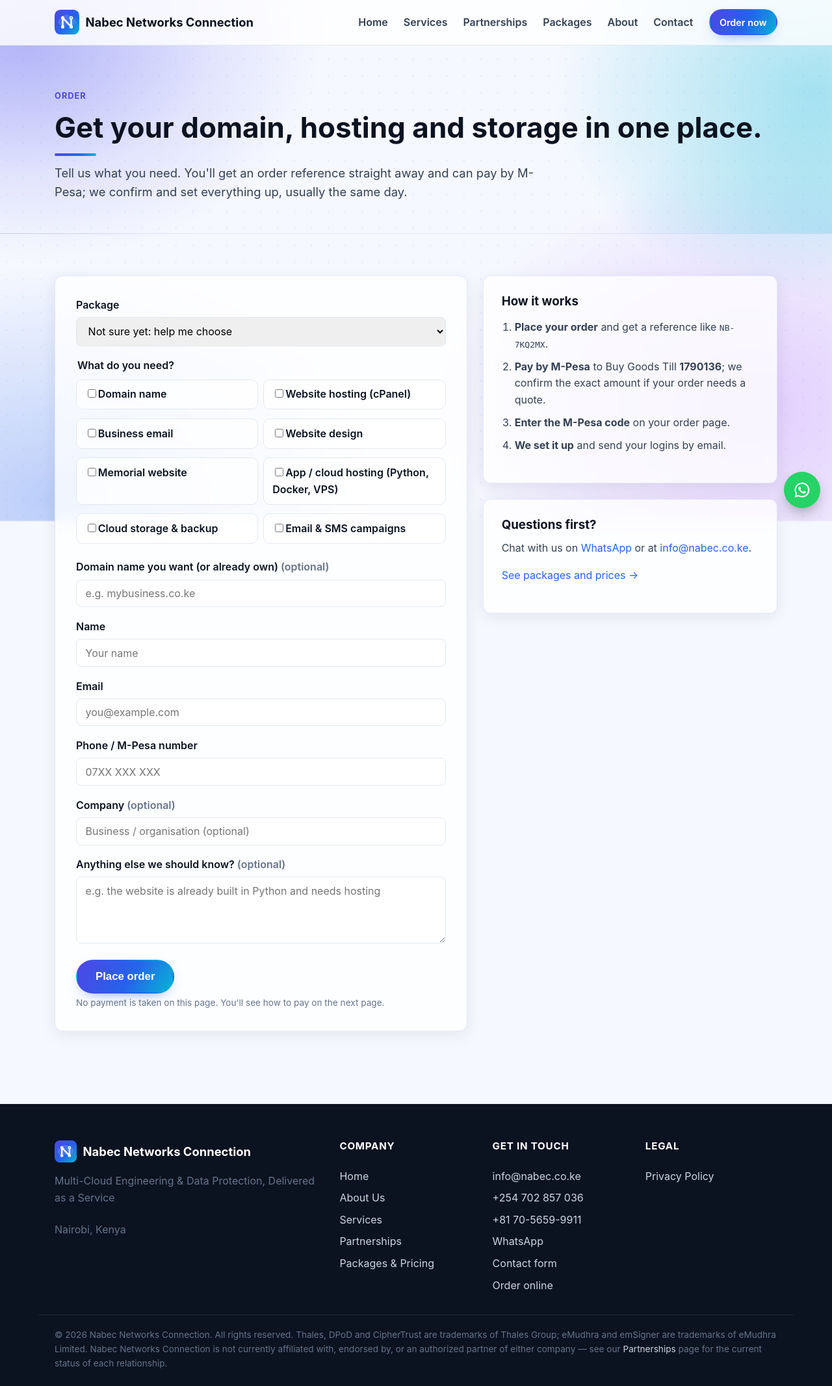
After one commit to cskimaru/KimTech, a Django app: page /order/ in a window 1280 px wide. The commit adds this page. Shown: the whole page at 65% size. Run offline with Django 5.2, Linux system fonts and the light colour scheme; data comes from the database, SQL or seed files in the repository; both versions use the stored data as it was after the commit.

Commit message:
Online ordering with M-Pesa: domains, hosting, email, storage, websites
- /order/: customers choose a package and services (domain, cPanel hosting,
  business email, website, memorial, app/cloud hosting, storage, campaigns),
  give the domain they want and their details. Honeypot and rate limiting as
  on the contact form; domains are cleaned and validated.
- Each order gets a reference (NB-XXXXXX) and a private page behind an
  unguessable link (noindex, no-store) showing how to pay to Buy Goods Till
  MPESA_TILL (default 1790136) and a box for the M-Pesa confirmation code.
- Orders and payment codes are emailed to CONTACT_NOTIFY_EMAIL and managed in
  the admin (status, amount quoted, internal notes, link to the order page).
- 'Order now' in the menu, hero and on every Get online package; new Web
  Hosting and Domain Name packages are seeded.

Co-Authored-By: Claude Opus 5.5 <noreply@anthropic.com>
Claude-Session: https://claude.ai/code/session_01Dgi14s31oAGajU4BYnmp2B

```diff
--- a/config/settings/base.py
+++ b/config/settings/base.py
@@ -138,5 +138,7 @@ COMPANY_EMAIL = env("CONTACT_NOTIFY_EMAIL", default="info@nabec.co.ke")
 COMPANY_PHONES = ["+254 702 857 036", "+81 70-5659-9911"]
 # WhatsApp number in international format without "+" (used for wa.me chat links).
 COMPANY_WHATSAPP = env("COMPANY_WHATSAPP", default="254702857036")
+# Lipa na M-Pesa Buy Goods Till number shown on order pages.
+MPESA_TILL = env("MPESA_TILL", default="1790136")
 
 LOGIN_URL = "admin:login"
--- a/config/urls.py
+++ b/config/urls.py
@@ -24,6 +24,8 @@ urlpatterns = [
     ),
     path("packages/", views.packages, name="packages"),
     path("contact/", views.contact, name="contact"),
+    path("order/", views.order, name="order"),
+    path("order/<str:token>/", views.order_detail, name="order_detail"),
     path("privacy-policy/", views.privacy_policy, name="privacy_policy"),
     path(
         "sitemap.xml",
--- a/core/context_processors.py
+++ b/core/context_processors.py
@@ -8,5 +8,6 @@ def company_info(request):
         "COMPANY_TAGLINE": settings.COMPANY_TAGLINE,
         "COMPANY_EMAIL": settings.COMPANY_EMAIL,
         "COMPANY_PHONES": settings.COMPANY_PHONES,
+        "MPESA_TILL": settings.MPESA_TILL,
         "COMPANY_WHATSAPP_URL": f"https://wa.me/{settings.COMPANY_WHATSAPP}" if settings.COMPANY_WHATSAPP else "",
     }
--- a/core/forms.py
+++ b/core/forms.py
@@ -1,6 +1,8 @@
+import re
+
 from django import forms
 
-from .models import ContactMessage
+from .models import ContactMessage, Order, Package
 
 
 class ContactForm(forms.ModelForm):
@@ -25,3 +27,71 @@ class ContactForm(forms.ModelForm):
         if value:
             raise forms.ValidationError("Spam detected.")
         return value
+
+
+DOMAIN_RE = re.compile(r"^(?=.{3,253}$)([a-z0-9](?:[a-z0-9-]{0,61}[a-z0-9])?\.)+[a-z]{2,24}$")
+
+
+class OrderForm(forms.ModelForm):
+    website = forms.CharField(required=False, widget=forms.HiddenInput())  # honeypot
+    services = forms.MultipleChoiceField(
+        choices=Order.SERVICE_CHOICES, widget=forms.CheckboxSelectMultiple, label="What do you need?"
+    )
+    package = forms.ModelChoiceField(
+        queryset=Package.objects.filter(is_published=True, category="online"),
+        required=False,
+        empty_label="Not sure yet: help me choose",
+        label="Package",
+    )
+
+    class Meta:
+        model = Order
+        fields = ["package", "services", "domain_name", "name", "email", "phone", "company", "notes"]
+        labels = {
+            "domain_name": "Domain name you want (or already own)",
+            "phone": "Phone / M-Pesa number",
+            "notes": "Anything else we should know?",
+        }
+        widgets = {
+            "domain_name": forms.TextInput(attrs={"placeholder": "e.g. mybusiness.co.ke"}),
+            "name": forms.TextInput(attrs={"placeholder": "Your name", "autocomplete": "name"}),
+            "email": forms.EmailInput(attrs={"placeholder": "you@example.com", "autocomplete": "email"}),
+            "phone": forms.TextInput(attrs={"placeholder": "07XX XXX XXX", "autocomplete": "tel"}),
+            "company": forms.TextInput(attrs={"placeholder": "Business / organisation (optional)"}),
+            "notes": forms.Textarea(attrs={"rows": 4, "placeholder": "e.g. the website is already built in Python and needs hosting"}),
+        }
+
+    def clean_website(self):
+        if self.cleaned_data.get("website"):
+            raise forms.ValidationError("Spam detected.")
+        return ""
+
+    def clean_services(self):
+        return ",".join(self.cleaned_data["services"])
+
+    def clean_domain_name(self):
+        value = self.cleaned_data.get("domain_name", "").strip().lower()
+        value = re.sub(r"^https?://", "", value).removeprefix("www.").rstrip("/")
+        if value and not DOMAIN_RE.match(value):
+            raise forms.ValidationError("Enter a domain like mybusiness.co.ke, without spaces.")
+        return value
+
+    def clean(self):
+        data = super().clean()
+        if "domain" in (data.get("services") or "").split(",") and not data.get("domain_name"):
+            self.add_error("domain_name", "Tell us the domain name you'd like.")
+        return data
+
+
+class PaymentCodeForm(forms.Form):
+    mpesa_code = forms.CharField(
+        max_length=12,
+        label="M-Pesa confirmation code",
+        widget=forms.TextInput(attrs={"placeholder": "e.g. SJK4A2B9XY", "autocomplete": "off"}),
+    )
+
+    def clean_mpesa_code(self):
+        code = self.cleaned_data["mpesa_code"].strip().upper()
+        if not re.fullmatch(r"[A-Z0-9]{10}", code):
+            raise forms.ValidationError("The code is the 10 letters and numbers at the start of the M-Pesa message.")
+        return code
--- a/core/sitemaps.py
+++ b/core/sitemaps.py
@@ -16,6 +16,7 @@ class StaticViewSitemap(Sitemap):
             "partnerships",
             "packages",
             "contact",
+            "order",
             "privacy_policy",
         ]
 
--- a/core/views.py
+++ b/core/views.py
@@ -5,10 +5,11 @@ from django.core.cache import cache
 from django.core.mail import send_mail
 from django.conf import settings
 from django.shortcuts import get_object_or_404, redirect, render
+from django.urls import reverse
 
-from .forms import ContactForm
+from .forms import ContactForm, OrderForm, PaymentCodeForm
 from .middleware import get_client_ip
-from .models import ContactMessage, Package, Partner, Service
+from .models import ContactMessage, Order, Package, Partner, Service
 
 logger = logging.getLogger(__name__)
 
@@ -115,6 +116,81 @@ def contact(request):
     return render(request, "core/contact.html", {"form": form})
 
 
+def _rate_limited(request, scope):
+    """Count one submission from this visitor; True when they've sent too many recently."""
+    key = f"{scope}-submissions:{get_client_ip(request)}"
+    attempts = cache.get(key, 0)
+    if attempts >= CONTACT_RATE_LIMIT_MAX_ATTEMPTS:
+        return True
+    cache.set(key, attempts + 1, timeout=CONTACT_RATE_LIMIT_WINDOW_SECONDS)
+    return False
+
+
+def _notify(subject, body):
+    notify_to = getattr(settings, "CONTACT_NOTIFY_EMAIL", "")
+    if not notify_to:
+        return
+    try:
+        send_mail(subject, body, settings.DEFAULT_FROM_EMAIL, [notify_to], fail_silently=True)
+    except Exception:
+        logger.exception("Failed to send order notification email")
+
+
+def order(request):
+    if request.method == "POST":
+        if _rate_limited(request, "order"):
+            messages.error(request, "You've sent too many orders recently. Please wait a few minutes and try again.")
+            return render(request, "core/order.html", {"form": OrderForm()})
+        form = OrderForm(request.POST)
+        if form.is_valid():
+            o = form.save()
+            _notify(
+                f"New order {o.reference}: {', '.join(o.service_labels())}",
+                f"Order {o.reference}\n"
+                f"Package: {o.package or '-'}\nServices: {', '.join(o.service_labels())}\n"
+                f"Domain: {o.domain_name or '-'}\n\n"
+                f"Name: {o.name}\nEmail: {o.email}\nPhone: {o.phone}\nCompany: {o.company}\n\n{o.notes}",
+            )
+            return redirect("order_detail", token=o.token)
+    else:
+        initial = {}
+        package_id = request.GET.get("package", "")
+        if package_id.isdigit():
+            pkg = Package.objects.filter(pk=int(package_id), is_published=True, category="online").first()
+            if pkg:
+                initial["package"] = pkg
+        service = request.GET.get("service", "")
+        if service in dict(Order.SERVICE_CHOICES):
+            initial["services"] = [service]
+        form = OrderForm(initial=initial)
+    return render(request, "core/order.html", {"form": form})
+
+
+def order_detail(request, token):
+    o = get_object_or_404(Order, token=token)
+    payment_form = PaymentCodeForm()
+    if request.method == "POST" and o.status in ("new", "payment_sent"):
+        if _rate_limited(request, "payment"):
+            messages.error(request, "Too many attempts. Please wait a few minutes and try again.")
+        else:
+            payment_form = PaymentCodeForm(request.POST)
+            if payment_form.is_valid():
+                o.mpesa_code = payment_form.cleaned_data["mpesa_code"]
+                o.status = "payment_sent"
+                o.save(update_fields=["mpesa_code", "status", "updated_at"])
+                _notify(
+                    f"Payment code for {o.reference}: {o.mpesa_code}",
+                    f"{o.name} ({o.phone}) says they paid for order {o.reference}.\n"
+                    f"M-Pesa code: {o.mpesa_code}\n\nCheck it on the Till, then mark the order Paid in the admin.",
+                )
+                messages.success(request, "Thank you! We'll confirm your payment and set everything up.")
+                return redirect(reverse("order_detail", kwargs={"token": o.token}))
+    response = render(request, "core/order_detail.html", {"order": o, "payment_form": payment_form})
+    response["X-Robots-Tag"] = "noindex, nofollow"  # private page: the link is the customer's key
+    response["Cache-Control"] = "private, no-store"
+    return response
+
+
 def privacy_policy(request):
     return render(request, "core/privacy.html")
 
--- a/static/css/style.css
+++ b/static/css/style.css
@@ -525,3 +525,21 @@ body::before {
 .primary-nav a.is-current { color: var(--color-primary); position: relative; }
 .primary-nav a.is-current::after { content: ""; position: absolute; left: 0; right: 0; bottom: -6px; height: 2px; border-radius: 2px; background: var(--gradient-brand); }
 @media (max-width: 720px) { .primary-nav a.is-current::after { right: auto; width: 2rem; } }
+
+/* ---- Ordering ---- */
+.order-layout { display: grid; grid-template-columns: 1.4fr 1fr; gap: 1.5rem; align-items: start; }
+.order-aside { display: grid; gap: 1.5rem; }
+.order-form fieldset { border: 0; padding: 0; margin: 0 0 1.1rem; }
+.order-form legend { font-weight: 600; margin-bottom: 0.5rem; }
+.choice-grid { display: grid; grid-template-columns: repeat(2, minmax(0, 1fr)); gap: 0.5rem; }
+.choice { display: flex; gap: 0.6rem; align-items: center; padding: 0.6rem 0.8rem; border: 1px solid var(--color-border); border-radius: 10px; background: rgba(255, 255, 255, 0.7); cursor: pointer; font-weight: 500; }
+.choice:has(input:checked) { border-color: var(--color-primary); background: rgba(37, 99, 235, 0.07); }
+.choice input { width: auto; accent-color: var(--color-primary); }
+.order-aside .steps li { margin-bottom: 0.6rem; }
+.till { display: inline-block; font-size: 1.5rem; font-weight: 800; letter-spacing: 0.12em; color: #fff; background: #16a34a; padding: 0.1rem 0.6rem; border-radius: 8px; }
+.pay-card { border-color: rgba(22, 163, 74, 0.4); }
+.status { display: inline-block; padding: 0.25rem 0.75rem; border-radius: 999px; font-weight: 700; font-size: 0.85rem; background: #e2e8f0; color: #334155; }
+.status-payment_sent { background: #fef3c7; color: #92400e; }
+.status-paid, .status-active { background: #dcfce7; color: #166534; }
+.status-cancelled { background: #fee2e2; color: #991b1b; }
+@media (max-width: 900px) { .order-layout { grid-template-columns: 1fr; } .choice-grid { grid-template-columns: 1fr; } }
--- a/templates/base.html
+++ b/templates/base.html
@@ -34,7 +34,8 @@
         <a href="{% url 'packages' %}"{% if page == 'packages' %} class="is-current" aria-current="page"{% endif %}>Packages</a>
         <a href="{% url 'about' %}"{% if page == 'about' %} class="is-current" aria-current="page"{% endif %}>About</a>
         {% endwith %}
-        <a href="{% url 'contact' %}" class="btn btn-primary btn-sm">Get in touch</a>
+        <a href="{% url 'contact' %}"{% if request.resolver_match.url_name == 'contact' %} class="is-current" aria-current="page"{% endif %}>Contact</a>
+        <a href="{% url 'order' %}" class="btn btn-primary btn-sm">Order now</a>
       </nav>
     </div>
   </header>
@@ -76,6 +77,7 @@
         {% endfor %}
         {% if COMPANY_WHATSAPP_URL %}<a href="{{ COMPANY_WHATSAPP_URL }}" target="_blank" rel="noopener">WhatsApp</a>{% endif %}
         <a href="{% url 'contact' %}">Contact form</a>
+        <a href="{% url 'order' %}">Order online</a>
       </div>
       <div>
         <h3>Legal</h3>
--- a/templates/core/home.html
+++ b/templates/core/home.html
@@ -11,7 +11,8 @@
       East Africa design, secure and run workloads across AWS, Azure and GCP.
     </p>
     <div class="cta-row">
-      <a class="btn btn-primary btn-lg" href="{% url 'contact' %}">Book a free consultation</a>
+      <a class="btn btn-primary btn-lg" href="{% url 'order' %}">Order domain &amp; hosting</a>
+      <a class="btn btn-outline btn-lg" href="{% url 'contact' %}">Book a free consultation</a>
       {% if COMPANY_WHATSAPP_URL %}<a class="btn btn-outline btn-lg" href="{{ COMPANY_WHATSAPP_URL }}" target="_blank" rel="noopener">Chat on WhatsApp</a>{% endif %}
     </div>
     <ul class="hero-points">
@@ -37,7 +38,7 @@
       </div>
       {% endfor %}
     </div>
-    <p class="text-center"><a class="btn btn-outline" href="{% url 'packages' %}">See starter packages</a></p>
+    <p class="text-center"><a class="btn btn-outline" href="{% url 'packages' %}">See starter packages</a> <a class="btn btn-primary" href="{% url 'order' %}">Order now</a></p>
   </div>
 </section>
 
--- /dev/null
+++ b/templates/core/order.html
@@ -0,0 +1,67 @@
+{% extends "base.html" %}
+{% block title %}Order — {{ COMPANY_NAME }}{% endblock %}
+{% block meta_description %}Order a domain, hosting, business email, cloud storage or a website from {{ COMPANY_NAME }}. Pay easily by M-Pesa.{% endblock %}
+
+{% block content %}
+<section class="section page-header">
+  <div class="container">
+    <span class="eyebrow">Order</span>
+    <h1>Get your domain, hosting and storage in one place.</h1>
+    <p class="lead">Tell us what you need. You'll get an order reference straight away and can pay by M-Pesa; we confirm and set everything up, usually the same day.</p>
+  </div>
+</section>
+
+<section class="section">
+  <div class="container order-layout">
+    <form method="post" class="card card-lg order-form" novalidate>
+      {% csrf_token %}
+      <div class="form-honeypot">{{ form.website }}</div>
+
+      <div class="form-group">
+        <label for="{{ form.package.id_for_label }}">{{ form.package.label }}</label>
+        {{ form.package }}
+        {% for error in form.package.errors %}<p class="field-error">{{ error }}</p>{% endfor %}
+      </div>
+
+      <fieldset class="form-group">
+        <legend>{{ form.services.label }}</legend>
+        <div class="choice-grid">
+          {% for choice in form.services %}
+          <label class="choice">{{ choice.tag }}<span>{{ choice.choice_label }}</span></label>
+          {% endfor %}
+        </div>
+        {% for error in form.services.errors %}<p class="field-error">{{ error }}</p>{% endfor %}
+      </fieldset>
+
+      {% for field in form.visible_fields %}{% if field.name != "package" and field.name != "services" %}
+      <div class="form-group">
+        <label for="{{ field.id_for_label }}">{{ field.label }}{% if not field.field.required %} <span class="muted">(optional)</span>{% endif %}</label>
+        {{ field }}
+        {% for error in field.errors %}<p class="field-error">{{ error }}</p>{% endfor %}
+      </div>
+      {% endif %}{% endfor %}
+
+      {% if form.non_field_errors %}<p class="field-error">{{ form.non_field_errors }}</p>{% endif %}
+      <button type="submit" class="btn btn-primary btn-lg">Place order</button>
+      <p class="field-help">No payment is taken on this page. You'll see how to pay on the next page.</p>
+    </form>
+
+    <aside class="order-aside">
+      <div class="card">
+        <h3>How it works</h3>
+        <ol class="steps">
+          <li><strong>Place your order</strong> and get a reference like <code>NB-7KQ2MX</code>.</li>
+          <li><strong>Pay by M-Pesa</strong> to Buy Goods Till <strong>{{ MPESA_TILL }}</strong>; we confirm the exact amount if your order needs a quote.</li>
+          <li><strong>Enter the M-Pesa code</strong> on your order page.</li>
+          <li><strong>We set it up</strong> and send your logins by email.</li>
+        </ol>
+      </div>
+      <div class="card">
+        <h3>Questions first?</h3>
+        <p>Chat with us{% if COMPANY_WHATSAPP_URL %} on <a href="{{ COMPANY_WHATSAPP_URL }}" target="_blank" rel="noopener">WhatsApp</a> or{% endif %} at <a href="mailto:{{ COMPANY_EMAIL }}">{{ COMPANY_EMAIL }}</a>.</p>
+        <p class="muted"><a href="{% url 'packages' %}">See packages and prices &rarr;</a></p>
+      </div>
+    </aside>
+  </div>
+</section>
+{% endblock %}
--- a/templates/core/packages.html
+++ b/templates/core/packages.html
@@ -26,11 +26,11 @@
           <li>{{ feature }}</li>
           {% endfor %}
         </ul>
-        <a class="btn {% if package.is_featured %}btn-primary{% else %}btn-outline{% endif %}" href="{% url 'contact' %}">Enquire</a>
+        <a class="btn {% if package.is_featured %}btn-primary{% else %}btn-outline{% endif %}" href="{% url 'order' %}?package={{ package.pk }}">Order now</a>
       </div>
       {% endfor %}
     </div>
-    <p class="muted text-center">Starting prices; we confirm a final quote after a short chat. Pay by M-Pesa or bank transfer.</p>
+    <p class="muted text-center">Starting prices; we confirm the final amount before you pay. Pay by M-Pesa, Buy Goods Till <strong>{{ MPESA_TILL }}</strong>.</p>
   </div>
 </section>
 {% endif %}
```
Also changed, not shown: core/admin.py (+30 -0 lines), core/fixtures/initial_content.json (+34 -0 lines), core/models.py (+68 -0 lines), core/tests.py (+61 -1 lines), templates/core/order_detail.html (added, +60 -0 lines), core/migrations/0004_orders.py (added), core/migrations/0005_seed_hosting_and_domain_packages.py (added).
